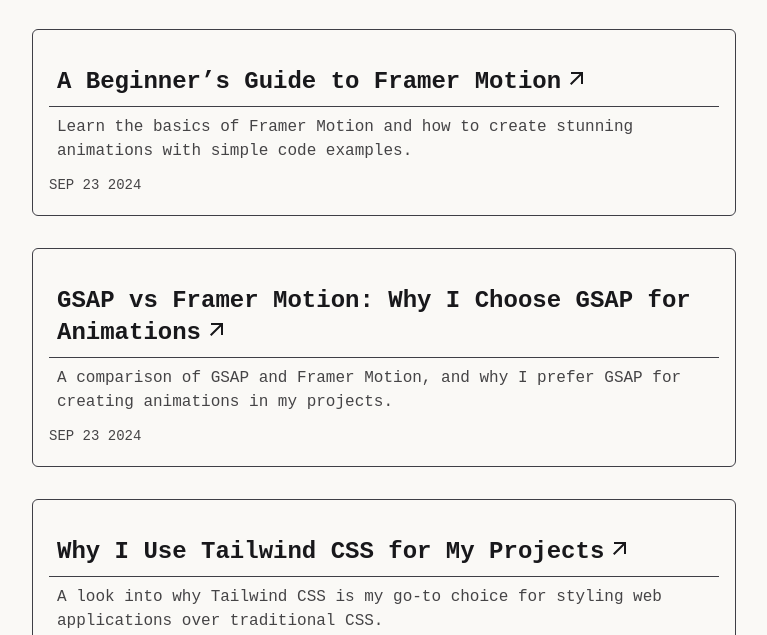
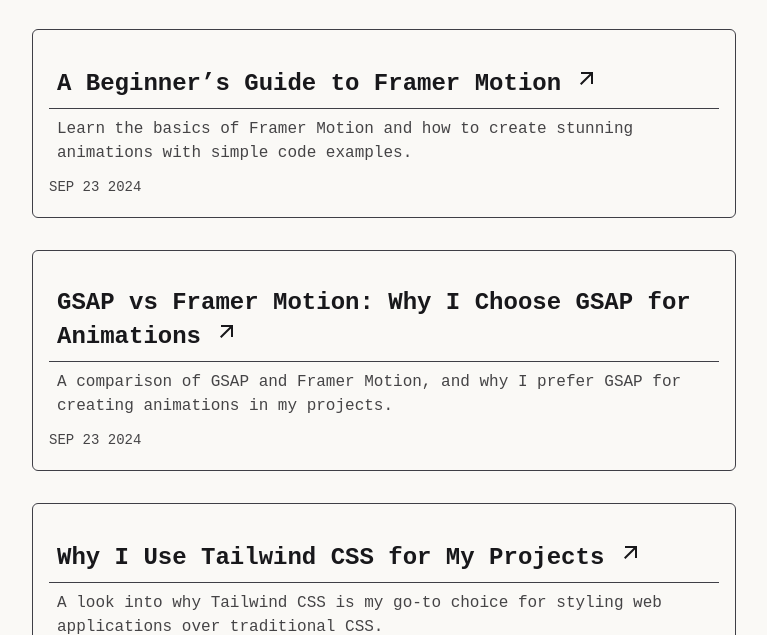
Before and after one commit to parikshit-sh/parikshit-blog, an Astro site: page / in a window 1280 px wide. Shown: the part 165-800 px from the top of the page, without its empty margins (256-1023 px from the left). Built offline with nearby package versions, Linux system fonts and the light colour scheme; Astro itself is replaced by a stand-in of ours; a web font is replaced by a local one.

Commit message:
fixed padding

```diff
--- a/src/pages/index.astro
+++ b/src/pages/index.astro
@@ -46,7 +46,7 @@
                     <div class="blog__title mt-3 text-2xl   font-bold border-b-[1px] border-zinc-700 p-2">
 
                       {post.frontmatter.title}
-                      <div class="arrow inline-flex hover:rotate-45 items-center absolute px-1 pr-2">  <MdArrowOutward /></div>
+                      <div class="arrow inline-flex hover:rotate-45 items-center ">  <MdArrowOutward /></div>
 
                     </div>
                     {post.frontmatter.description && (
```
